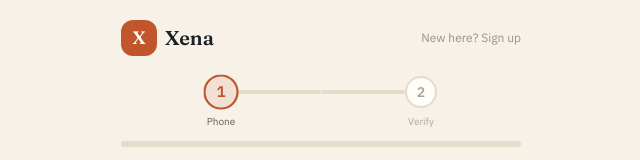
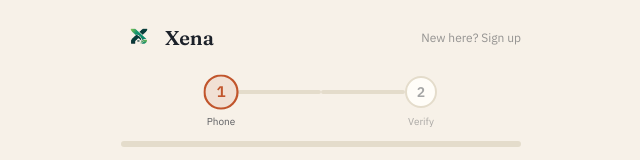
Before and after one commit to Innie4/Xena, a React (Vite) app: page /login in a window 1280 px wide. Shown: the top 160 px of the page, without its empty margins (319-959 px from the left). Built offline with nearby package versions, Linux system fonts and the light colour scheme.

Commit message:
Use actual-xena.png as the app logo and favicon across all screens

```diff
--- a/index.html
+++ b/index.html
@@ -3,7 +3,8 @@
   <head>
     <meta charset="UTF-8" />
     <meta name="viewport" content="width=device-width, initial-scale=1.0, maximum-scale=1.0" />
-    <title>Xena — Community payments for Nigerian streets</title>
+    <title>Xena, community payments for Nigerian streets</title>
+    <link rel="icon" type="image/png" href="/actual-xena.png" />
     <link rel="preconnect" href="https://fonts.googleapis.com" />
     <link rel="preconnect" href="https://fonts.gstatic.com" crossorigin />
     <link
--- a/src/components/Sidebar.tsx
+++ b/src/components/Sidebar.tsx
@@ -78,9 +78,7 @@ export default function Sidebar() {
   return (
     <aside className="hidden lg:flex lg:flex-col lg:w-64 lg:shrink-0 lg:sticky lg:top-0 lg:h-screen bg-olive text-card border-r border-olive-dark">
       <div className="px-5 py-5 flex items-center gap-2 border-b border-card/10">
-        <div className="h-9 w-9 rounded-card bg-terracotta flex items-center justify-center">
-          <span className="font-display text-card text-lg font-extrabold">X</span>
-        </div>
+        <img src="/actual-xena.png" alt="Xena" className="h-9 w-9 rounded-card object-contain" />
         <span className="font-display text-xl font-extrabold tracking-tight">Xena</span>
       </div>
 
--- a/src/pages/Landing.tsx
+++ b/src/pages/Landing.tsx
@@ -343,9 +343,7 @@ export default function Landing() {
         {/* nav */}
         <header className="absolute top-0 inset-x-0 z-20 px-5 sm:px-8 pt-6 flex items-center justify-between max-w-6xl mx-auto w-full">
           <div className="flex items-center gap-2">
-            <div className="h-9 w-9 rounded-card bg-terracotta flex items-center justify-center shadow-soft">
-              <span className="font-display text-card text-lg font-extrabold">X</span>
-            </div>
+            <img src="/actual-xena.png" alt="Xena" className="h-9 w-9 rounded-card shadow-soft object-contain" />
             <span className="font-display text-xl font-extrabold text-card tracking-tight">Xena</span>
           </div>
           <div className="flex items-center gap-4">
--- a/src/pages/Login.tsx
+++ b/src/pages/Login.tsx
@@ -145,12 +145,10 @@ export default function Login() {
   return (
     <div className="min-h-screen bg-sand flex flex-col">
       <div className="px-4 sm:px-6 pt-5 flex items-center justify-between w-full lg:max-w-md lg:mx-auto">
-        <div className="flex items-center gap-2">
-          <div className="h-9 w-9 rounded-card bg-terracotta flex items-center justify-center">
-            <span className="font-serif text-card text-lg font-semibold">X</span>
+          <div className="flex items-center gap-2">
+            <img src="/actual-xena.png" alt="Xena" className="h-9 w-9 rounded-card object-contain" />
+            <span className="font-serif text-xl font-semibold text-ink">Xena</span>
           </div>
-          <span className="font-serif text-xl font-semibold text-ink">Xena</span>
-        </div>
         <Link to="/signup" className="text-xs text-ink/45 hover:text-terracotta">
           New here? Sign up
         </Link>
--- a/src/pages/SignupFlow.tsx
+++ b/src/pages/SignupFlow.tsx
@@ -387,12 +387,10 @@ export default function SignupFlow() {
   return (
     <div className="min-h-screen bg-sand flex flex-col">
       <div className="px-4 sm:px-6 pt-5 flex items-center justify-between w-full lg:max-w-md lg:mx-auto">
-        <div className="flex items-center gap-2">
-          <div className="h-9 w-9 rounded-card bg-terracotta flex items-center justify-center">
-            <span className="font-serif text-card text-lg font-semibold">X</span>
+          <div className="flex items-center gap-2">
+            <img src="/actual-xena.png" alt="Xena" className="h-9 w-9 rounded-card object-contain" />
+            <span className="font-serif text-xl font-semibold text-ink">Xena</span>
           </div>
-          <span className="font-serif text-xl font-semibold text-ink">Xena</span>
-        </div>
         <span className="text-xs text-ink/45">Step {Math.min(step + 1, 3)} of 3</span>
       </div>
 
```
Also changed, not shown: public/actual-xena.png (added).
